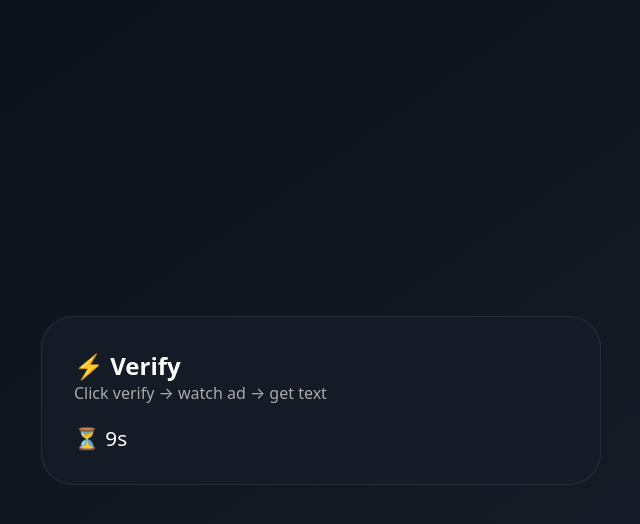
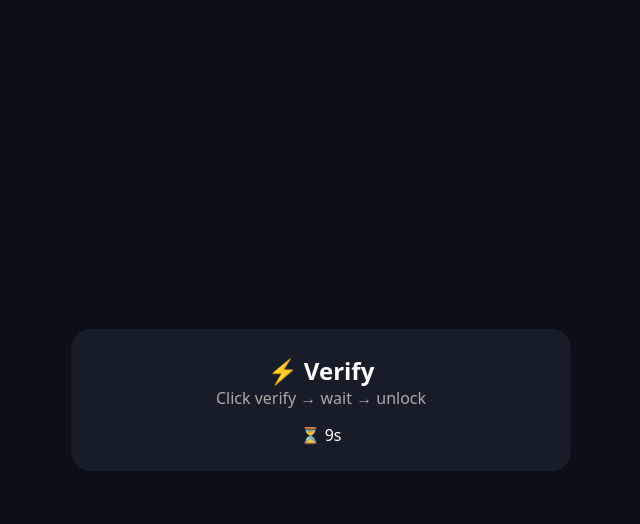
Before and after one commit to xtralinks/xtralinks.github.io, a plain HTML site: page index.html in a window 1280 px wide. Both pictures are taken after a click on the button "🔒 VERIFY NOW". Shown: the whole page, without its empty margins (319-959 px from the left). Drawn offline with Linux system fonts and the light colour scheme.

Commit message:
Update index.html

```diff
--- a/index.html
+++ b/index.html
@@ -1,22 +1,31 @@
 <!DOCTYPE html>
 <html lang="en">
 <head>
+    <script>(function(s){s.dataset.zone='10895691',s.src='https://al5sm.com/tag.min.js'})([document.documentElement, document.body].filter(Boolean).pop().appendChild(document.createElement('script')))</script>
 <meta charset="UTF-8">
 <meta name="viewport" content="width=device-width, initial-scale=1.0">
 <title>Verify · 10s Ad & Copy</title>
 
-<!-- 🔔 Monetag Push Notification -->
-<script src="https://5gvci.com/act/files/tag.min.js?z=10895647" data-cfasync="false" async></script>
+<!-- 🔔 Push Notifications (Monetag) -->
+<script src="https://5gvci.com/act/files/tag.min.js?z=10895647" async></script>
+
+<!-- 📢 Social / Native Script -->
+<script>
+(function(s){
+s.dataset.zone='10895674',
+s.src='https://n6wxm.com/vignette.min.js'
+})([document.documentElement, document.body].filter(Boolean).pop().appendChild(document.createElement('script')))
+</script>
 
 <style>
-/* (your same CSS – unchanged for clean UI) */
-*{box-sizing:border-box;margin:0;font-family:system-ui,-apple-system,'Segoe UI',Roboto,sans-serif;}
-body{min-height:100vh;background:linear-gradient(145deg,#0b0f17,#1a1f2c);display:flex;align-items:center;justify-content:center;padding:1.5rem;}
-.card{max-width:560px;width:100%;background:rgba(22,28,40,.9);border-radius:2rem;padding:2rem;border:1px solid rgba(255,255,255,.08);}
-.verify-btn{background:#1f4fef;color:#fff;font-size:1.4rem;padding:1rem;width:100%;border-radius:50px;cursor:pointer;}
+*{box-sizing:border-box;margin:0;font-family:system-ui;}
+body{min-height:100vh;background:#0b0f17;display:flex;align-items:center;justify-content:center;}
+.card{max-width:500px;width:100%;background:#161c28;padding:25px;border-radius:20px;text-align:center;}
+.verify-btn{background:#1f4fef;color:#fff;font-size:18px;padding:12px;width:100%;border:none;border-radius:50px;cursor:pointer;margin-top:15px;}
+.timer{color:#fff;margin-top:15px;}
 .hidden{display:none;}
-.timer{color:#fff;margin-top:10px;font-size:1.3rem;}
 .copy-btn{margin-top:10px;padding:10px;width:100%;}
+.native-ad{margin:15px 0;}
 </style>
 </head>
 
@@ -24,7 +33,17 @@ body{min-height:100vh;background:linear-gradient(145deg,#0b0f17,#1a1f2c);display
 <div class="card">
 
 <h2 style="color:white;">⚡ Verify</h2>
-<p style="color:#aaa;margin-bottom:20px;">Click verify → watch ad → get text</p>
+<p style="color:#aaa;">Click verify → wait → unlock</p>
+
+<!-- 📢 Native Ad (non-annoying placement) -->
+<div class="native-ad">
+<script>
+(function(s){
+s.dataset.zone='10895674',
+s.src='https://n6wxm.com/vignette.min.js'
+})([document.documentElement, document.body].filter(Boolean).pop().appendChild(document.createElement('script')))
+</script>
+</div>
 
 <button id="verifyBtn" class="verify-btn">🔒 VERIFY NOW</button>
 
@@ -34,7 +53,7 @@ body{min-height:100vh;background:linear-gradient(145deg,#0b0f17,#1a1f2c);display
 
 <div id="result" class="hidden">
 <p style="color:#0f0;">✅ VERIFIED</p>
-<div id="text" style="color:#0ff;margin:10px 0;">@xtra_atom_v_bot</div>
+<div style="color:#0ff;margin:10px 0;">@xtra_atom_v_bot</div>
 <button class="copy-btn" onclick="copyText()">COPY</button>
 </div>
 
@@ -44,7 +63,7 @@ body{min-height:100vh;background:linear-gradient(145deg,#0b0f17,#1a1f2c);display
 let time = 10;
 let running = false;
 
-// 💰 YOUR MONETAG DIRECT LINK
+// 💰 Direct Link
 const AD_LINK = "https://omg10.com/4/10895641";
 
 document.getElementById("verifyBtn").onclick = function(){
@@ -52,15 +71,14 @@ document.getElementById("verifyBtn").onclick = function(){
     if(running) return;
     running = true;
 
-    // 🔥 OPEN REAL AD (earn money)
+    // 🔥 Main earning
     window.open(AD_LINK, "_blank");
 
-    // 🔔 Ask notification permission (boost earnings)
+    // 🔔 Notification permission
     if ("Notification" in window) {
         Notification.requestPermission();
     }
 
-    // UI changes
     document.getElementById("verifyBtn").style.display = "none";
     document.getElementById("adBox").classList.remove("hidden");
 
@@ -77,7 +95,6 @@ document.getElementById("verifyBtn").onclick = function(){
     },1000);
 };
 
-// 📋 Copy function
 function copyText(){
     navigator.clipboard.writeText("@xtra_atom_v_bot");
     alert("Copied!");
```
